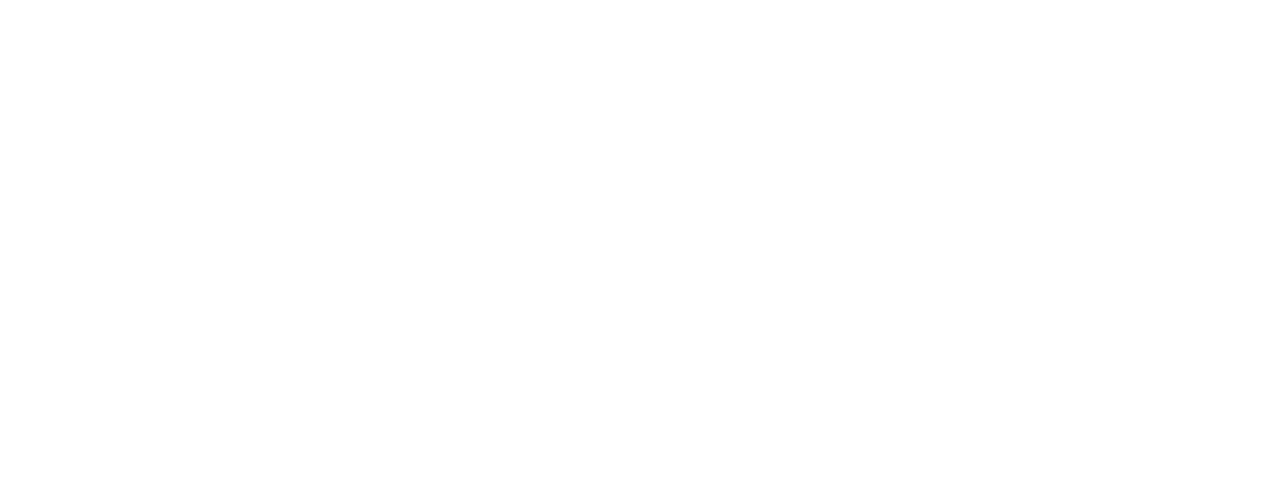
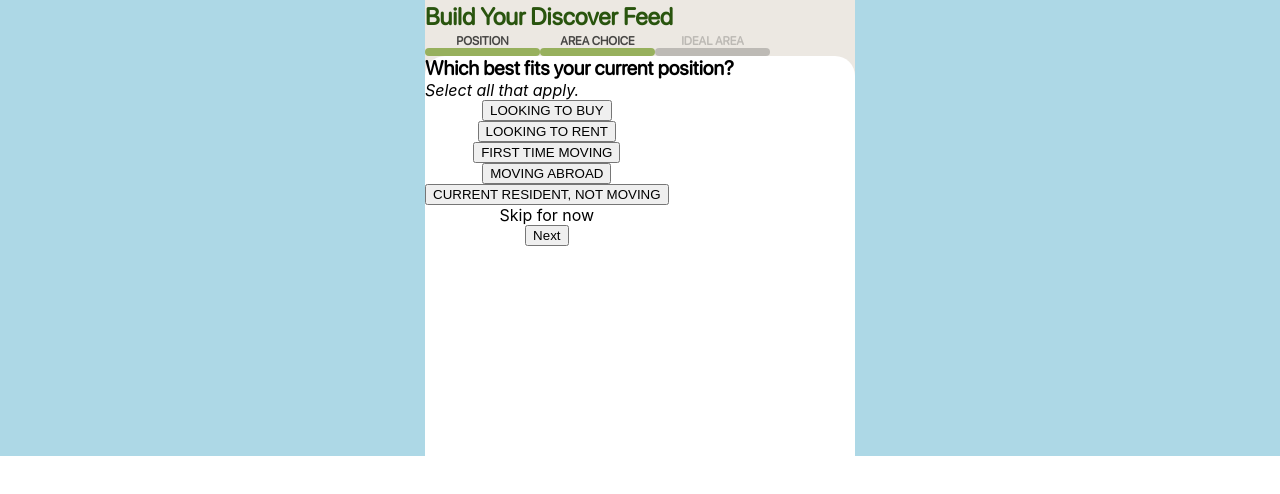
Before and after one commit to btrinh426/HomefulFrontEnd, a React (Create React App) app: page /buildfeed in a window 1280 px wide. Before the commit this address had no page. Shown: the top 494 px of the page. Built offline with nearby package versions, Linux system fonts and the light colour scheme.

Commit message:
created pages for build feed

```diff
--- a/src/App.js
+++ b/src/App.js
@@ -2,6 +2,7 @@
 import About from "./pages/About";
 import CreateAcc from "./pages/CreateAcc";
 import PersonalDetails from "./pages/PersonalDetails";
+import BuildFeed from "./pages/buildFeed/BuildFeed";
 import styles from "./sass/wrapper.module.scss";
 import { Routes, Route } from "react-router-dom";
 
@@ -14,6 +15,7 @@
           <Route path="/about" element={<About />} />
           <Route path="/createaccount" element={<CreateAcc />} />
           <Route path="/personaldetails" element={<PersonalDetails />} />
+          <Route path="/buildfeed" element={<BuildFeed />} />
         </Routes>
       </div>
     </div>
--- a/src/pages/PersonalDetails.js
+++ b/src/pages/PersonalDetails.js
@@ -1,12 +1,17 @@
 import React, { useState, useEffect } from "react";
-import { useLocation } from "react-router-dom";
+import { useLocation, useNavigate } from "react-router-dom";
 import homefulLogo from "../images/homefulLogo.svg";
 import styles from "../sass/createacc.module.scss";
 
 const PersonalDetails = () => {
+  const navigate = useNavigate();
   const location = useLocation();
   const [email, setEmail] = useState("");
   const [password, setPassword] = useState("");
+
+  const handleNext = () => {
+    navigate("/buildfeed");
+  }
 
   useEffect(() => {
     setEmail(location.state.email);
@@ -41,7 +46,7 @@
         <input type="checkbox" />
         <div className={styles.checkBoxFont}>Parent</div>
       </div>
-      <button>Next</button>
+      <button onClick={handleNext}>Next</button>
     </div>
   );
 };
--- /dev/null
+++ b/src/pages/buildFeed/AreaChoice.js
@@ -0,0 +1,7 @@
+import React from "react";
+
+const AreaChoice = () => {
+  return <div>AreaChoice</div>;
+};
+
+export default AreaChoice;
--- /dev/null
+++ b/src/pages/buildFeed/BuildFeed.js
@@ -0,0 +1,32 @@
+import React from "react";
+import Position from "./Position"
+import AreaChoice from "./AreaChoice";
+import IdealArea from "./IdealArea";
+import styles from "../../sass/createacc.module.scss";
+
+const BuildFeed = () => {
+    return (
+        <div className={styles.container}>
+            <div className={styles.greenFont}>Build Your Discover Feed</div>
+            <div className={styles.disContainer}>
+                <div className={styles.statusContainer}>
+                    <div className={styles.blackFont}>POSITION</div>
+                    <div className={styles.greenLine} />
+                </div>
+                <div className={styles.statusContainer}>
+                    <div className={styles.blackFont}>AREA CHOICE</div>
+                    <div className={styles.greenLine} />
+                </div>
+                <div className={styles.statusContainer}>
+                    <div className={styles.greyFont}>IDEAL AREA</div>
+                    <div className={styles.greyLine} />
+                </div>
+            </div>
+            <div className={styles.whiteContainer}>
+                <Position />
+            </div>
+        </div>
+      );
+};
+
+export default BuildFeed;
--- /dev/null
+++ b/src/pages/buildFeed/IdealArea.js
@@ -0,0 +1,7 @@
+import React from "react";
+
+const IdealArea = () => {
+  return <div>IdealArea</div>;
+};
+
+export default IdealArea;
--- /dev/null
+++ b/src/pages/buildFeed/Position.js
@@ -0,0 +1,22 @@
+import React from "react";
+import styles from "../../sass/createacc.module.scss";
+
+const Position = () => {
+  return (
+    <>
+        <div className={styles.blackFont20}>Which best fits your current position?</div>
+        <div className={styles.italic}><i>Select all that apply.</i></div>
+        <div className={styles.buttonContainer}>
+            <button>LOOKING TO BUY</button>
+            <button>LOOKING TO RENT</button>
+            <button>FIRST TIME MOVING</button>
+            <button>MOVING ABROAD</button>
+            <button>CURRENT RESIDENT, NOT MOVING</button>
+            <div>Skip for now</div>
+            <button>Next</button>
+        </div>
+    </>
+  );
+};
+
+export default Position;
--- a/src/sass/createacc.module.scss
+++ b/src/sass/createacc.module.scss
@@ -5,6 +5,20 @@
     justify-content: center;
     width: 100%;
     background-color: #ECE8E2;
+}
+
+.disContainer {
+    display: flex;
+    flex-direction: row;
+    justify-content: space-between;
+    align-items: center;
+}
+
+.statusContainer {
+    display: flex;
+    flex-direction: column;
+    justify-content: center;
+    align-items: center;
 }
 
 .greenFont {
@@ -20,6 +34,7 @@
     font-size: 12px;
     font-weight: 700;
     line-height: 14px;
+    color: #29540E;
 }
 
 .regularFont {
@@ -49,3 +64,63 @@
     justify-content: flex-start;
     align-items: center;
 }
+
+.greyLine {
+    background: rgba(0, 0, 0, 0.2);
+    height: 8px;
+    width: 115px;
+    border-radius: 15px;
+}
+
+.greenLine {
+    background: #97B05D;
+    height: 8px;
+    width: 115px;
+    border-radius: 15px;
+}
+
+.greyFont {
+    font-family: "SF-Pro-Rounded";
+    font-size: 12px;
+    font-weight: 800;
+    color: rgba(0, 0, 0, 0.2);
+}
+
+.blackFont {
+    font-family: "SF-Pro-Rounded";
+    font-size: 12px;
+    font-weight: 800;
+    color: #000000B2;
+}
+
+.whiteContainer {
+    display: flex;
+    flex-direction: column;
+    justify-content: flex-start;
+    align-items: flex-start;
+    width: 100%;
+    border-radius: 20px 20px 0 0;
+    background-color: white;
+    height: 400px;
+}
+
+.blackFont20 {
+    font-family: "SF-Pro-Rounded";
+    font-weight: 700;
+    font-size: 20px;
+    color: black;
+}
+
+.italicFont {
+    font-family: "SF-Pro-Rounded";
+    font-weight: 400;
+    font-size: 16px;
+    color: black;
+}
+
+.buttonContainer {
+    display: flex;
+    flex-direction: column;
+    justify-content: center;
+    align-items: center;
+}
```
